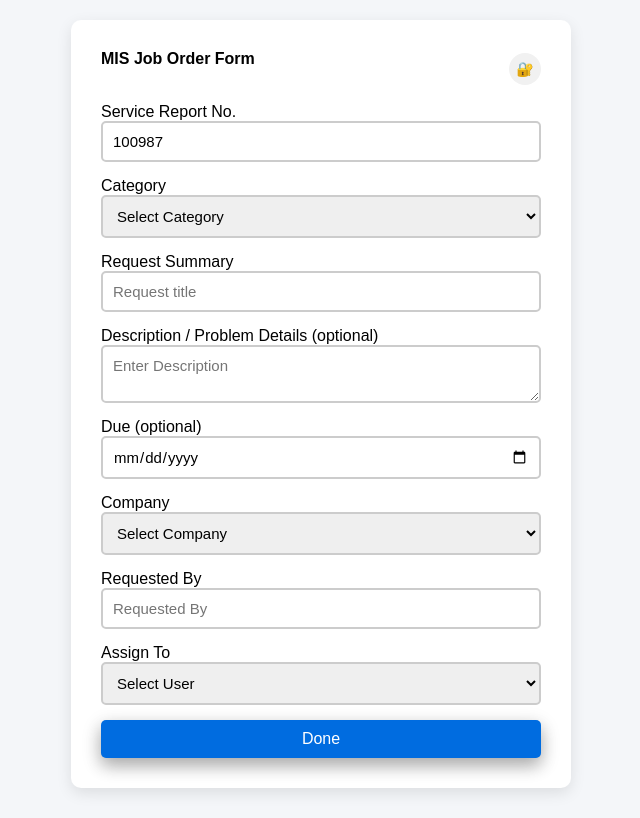
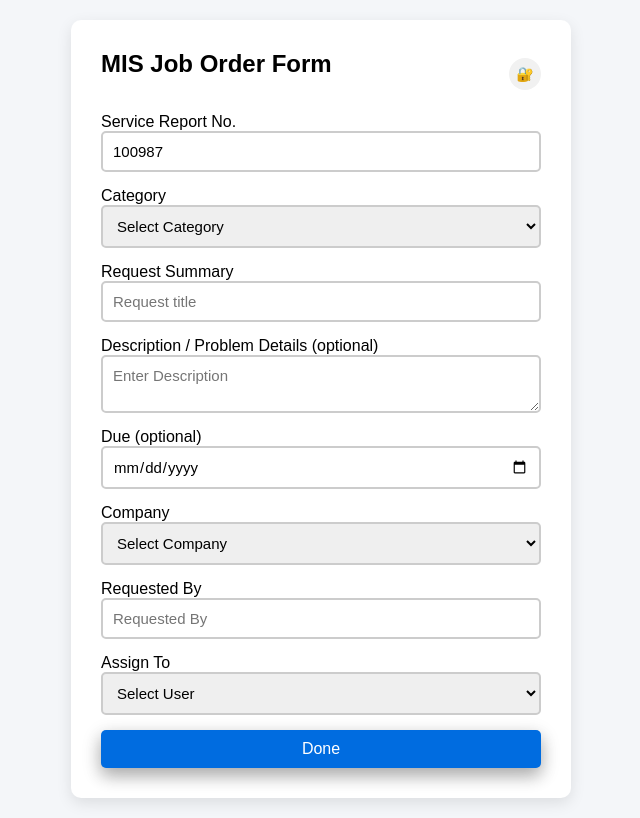
Before and after one commit to jaimejai10/taskmanager, a PHP site: page /misrequestform.php in a window 1280 px wide. Shown: the whole page, without its empty margins (319-959 px from the left). Before the commit the page ends 793 px from the top, so only its background shows below. Run offline with PHP 8.4, Linux system fonts and the light colour scheme; data comes from the database, SQL or seed files in the repository; data that the repository does not hold is empty.

Commit message:
h2 Head title size

```diff
--- a/misrequestform.php
+++ b/misrequestform.php
@@ -28,8 +28,7 @@ $next_report_id = $row['last_id'] ? $row['last_id'] + 1 : 100;
 
 	<section class="section-1">
 		<div class="header-bar">
-			<h4 class="title">MIS Job Order Form</h4>
-
+			<h2 class="title">MIS Job Order Form</h2>
 			<a href="login.php" class="admin-icon-btn">🔐</a>
 		</div>
 
```
